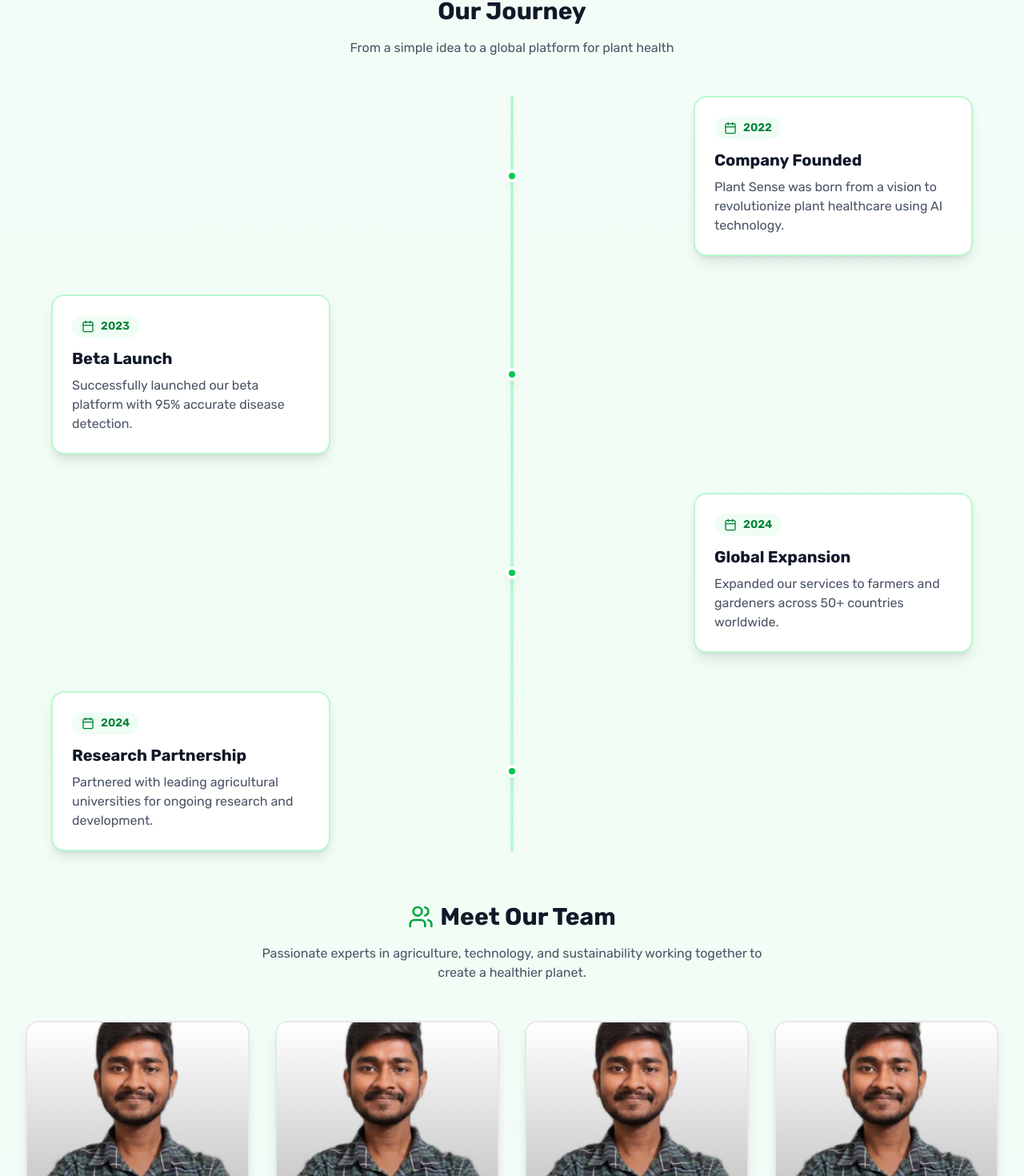
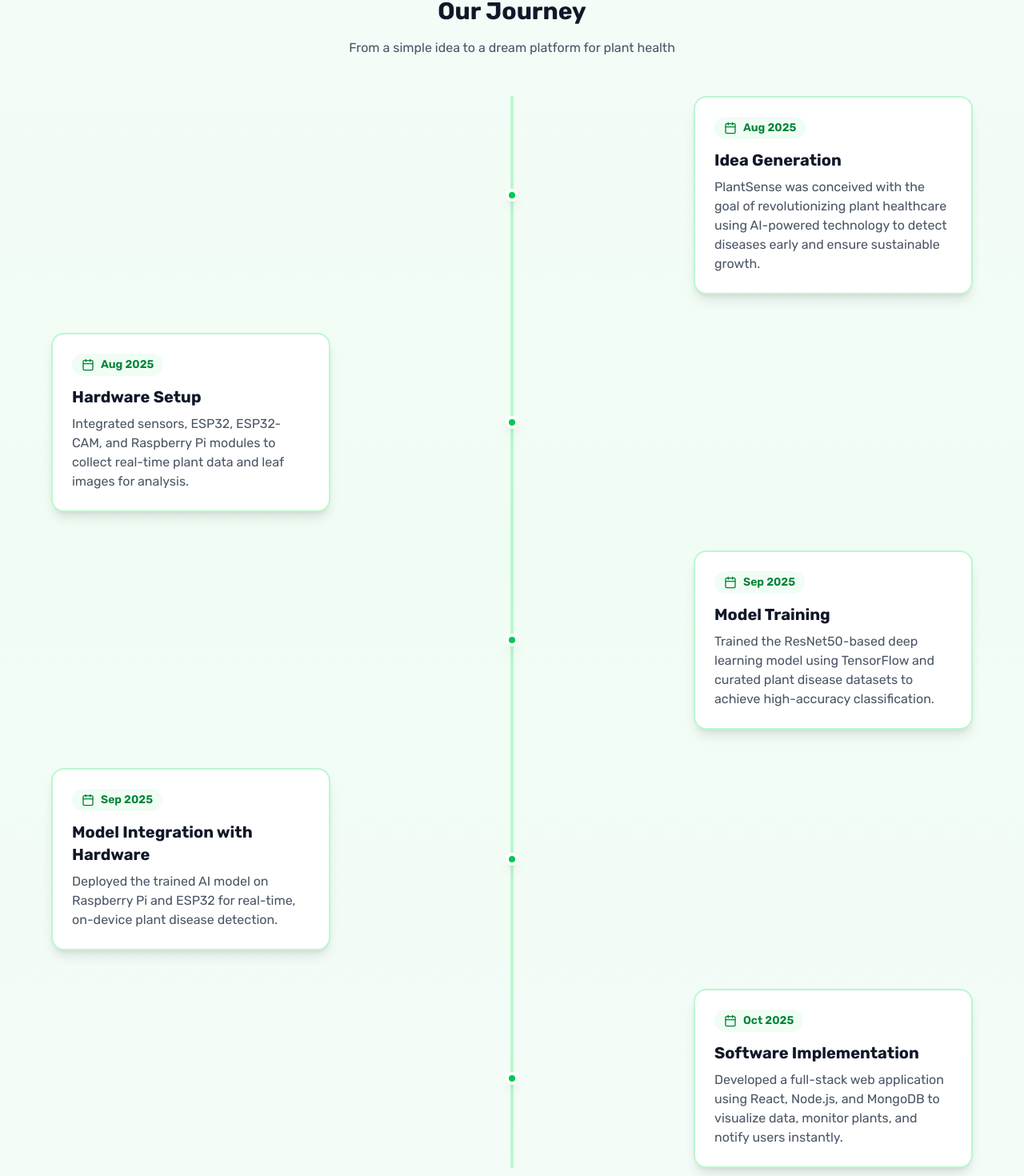
Before and after one commit to mahfuzhasanreza/plant-sense-client, a React (Vite) app: page /about in a window 1280 px wide. Shown: the part 1366-2836 px from the top of the page at 80% size. Built offline with nearby package versions, Linux system fonts and the light colour scheme.

Commit message:
Update About and Footer components with new milestones and social links

```diff
--- a/src/Pages/About.jsx
+++ b/src/Pages/About.jsx
@@ -83,26 +83,38 @@
 
   const milestones = [
     {
-      year: "2022",
-      title: "Company Founded",
-      description: "Plant Sense was born from a vision to revolutionize plant healthcare using AI technology."
+      year: "Aug 2025",
+      title: "Idea Generation",
+      description:
+        "PlantSense was conceived with the goal of revolutionizing plant healthcare using AI-powered technology to detect diseases early and ensure sustainable growth."
     },
     {
-      year: "2023",
-      title: "Beta Launch",
-      description: "Successfully launched our beta platform with 95% accurate disease detection."
+      year: "Aug 2025",
+      title: "Hardware Setup",
+      description:
+        "Integrated sensors, ESP32, ESP32-CAM, and Raspberry Pi modules to collect real-time plant data and leaf images for analysis."
     },
     {
-      year: "2024",
-      title: "Global Expansion",
-      description: "Expanded our services to farmers and gardeners across 50+ countries worldwide."
+      year: "Sep 2025",
+      title: "Model Training",
+      description:
+        "Trained the ResNet50-based deep learning model using TensorFlow and curated plant disease datasets to achieve high-accuracy classification."
     },
     {
-      year: "2024",
-      title: "Research Partnership",
-      description: "Partnered with leading agricultural universities for ongoing research and development."
+      year: "Sep 2025",
+      title: "Model Integration with Hardware",
+      description:
+        "Deployed the trained AI model on Raspberry Pi and ESP32 for real-time, on-device plant disease detection."
+    },
+    {
+      year: "Oct 2025",
+      title: "Software Implementation",
+      description:
+        "Developed a full-stack web application using React, Node.js, and MongoDB to visualize data, monitor plants, and notify users instantly."
     }
   ];
+
+
 
   const stats = [
     { number: "50K+", label: "Plants Analyzed" },
@@ -188,7 +200,7 @@
           <div className="text-center mb-12">
             <h2 className="text-3xl font-bold text-gray-900 mb-4">Our Journey</h2>
             <p className="text-gray-600 max-w-2xl mx-auto">
-              From a simple idea to a global platform for plant health
+              From a simple idea to a dream platform for plant health
             </p>
           </div>
 
@@ -198,9 +210,8 @@
 
             <div className="space-y-12">
               {milestones.map((milestone, index) => (
-                <div key={index} className={`flex flex-col lg:flex-row items-center ${
-                  index % 2 === 0 ? 'lg:flex-row-reverse' : ''
-                }`}>
+                <div key={index} className={`flex flex-col lg:flex-row items-center ${index % 2 === 0 ? 'lg:flex-row-reverse' : ''
+                  }`}>
                   <div className="lg:w-1/2 lg:px-8 mb-4 lg:mb-0">
                     <div className="bg-white rounded-2xl p-6 shadow-lg border-2 border-green-200 hover:shadow-xl transition-all duration-300">
                       <div className="inline-flex items-center space-x-2 bg-green-50 text-green-700 px-3 py-1 rounded-full text-sm font-semibold mb-3">
@@ -226,7 +237,7 @@
         </section>
 
         {/* Team Section */}
-        <section className="mb-16">
+        {/* <section className="mb-16">
           <div className="text-center mb-12">
             <h2 className="text-3xl font-bold text-gray-900 mb-4 flex items-center justify-center space-x-2">
               <Users className="w-8 h-8 text-green-600" />
@@ -284,7 +295,7 @@
               </div>
             ))}
           </div>
-        </section>
+        </section> */}
 
         {/* Technology Section */}
         <section className="bg-gradient-to-r from-green-500 to-emerald-600 rounded-3xl p-8 text-white mb-16">
--- a/src/Pages/Shared/Footer/Footer.jsx
+++ b/src/Pages/Shared/Footer/Footer.jsx
@@ -1,5 +1,5 @@
 import React from 'react';
-import { Leaf, Github, Linkedin, Mail, Heart, ExternalLink, Facebook, Twitter } from 'lucide-react';
+import { Leaf, Github, Linkedin, Mail, Heart, ExternalLink, Facebook, Twitter, Youtube } from 'lucide-react';
 
 const Footer = () => {
   const currentYear = new Date().getFullYear();
@@ -17,10 +17,10 @@
   ];
 
   const socialLinks = [
-    { icon: Github, href: '#', label: 'GitHub', color: 'hover:text-gray-900' },
-    { icon: Linkedin, href: '#', label: 'LinkedIn', color: 'hover:text-blue-600' },
-    { icon: Twitter, href: '#', label: 'Twitter', color: 'hover:text-blue-400' },
-    { icon: Facebook, href: '#', label: 'Facebook', color: 'hover:text-blue-700' }
+    { icon: Facebook, href: 'https://www.facebook.com/mahfuzhasanreza', label: 'Facebook', color: 'hover:text-blue-700' },
+    { icon: Linkedin, href: 'https://www.linkedin.com/in/mahfuzhasanreza', label: 'LinkedIn', color: 'hover:text-blue-600' },
+    { icon: Github, href: 'https://github.com/mahfuzhasanreza', label: 'GitHub', color: 'hover:text-gray-900' },
+    { icon: Youtube, href: 'https://www.youtube.com/@learn-with-mahfuz', label: 'YouTube', color: 'hover:text-red-500' },
   ];
 
   return (
```
